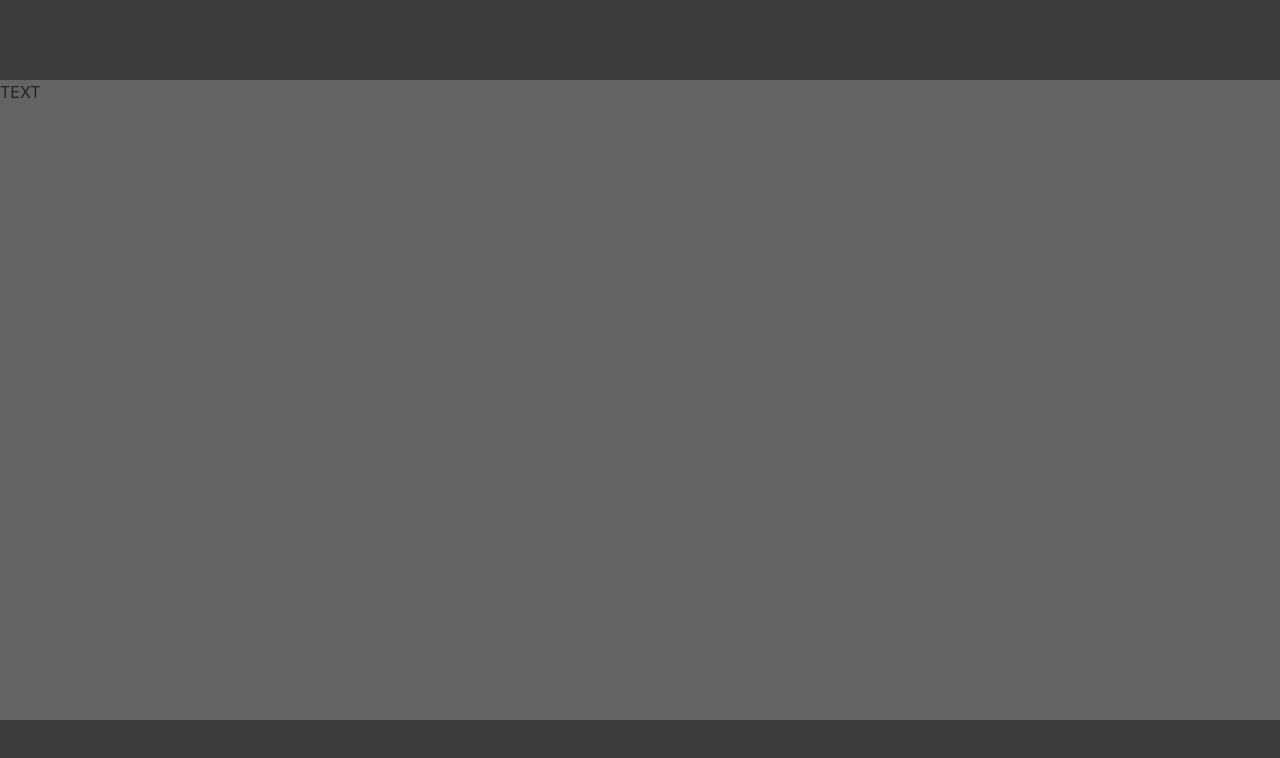
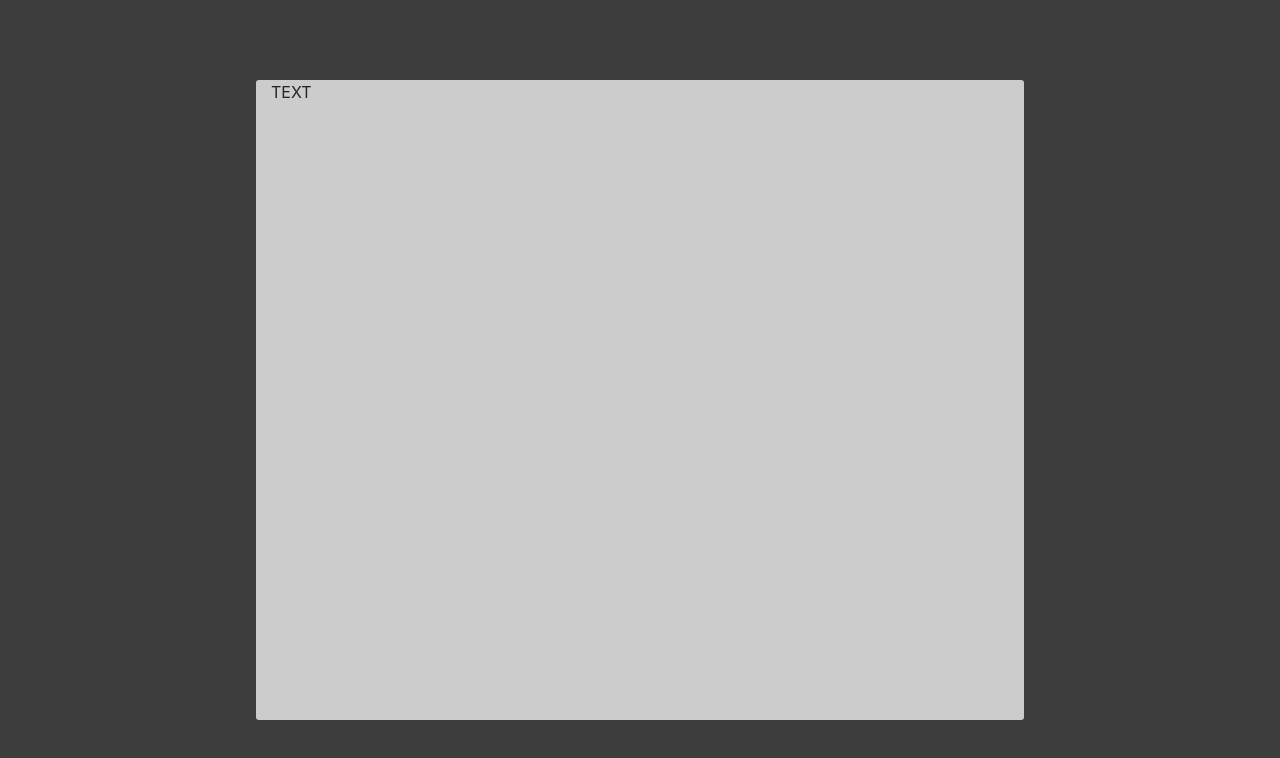
Before and after one commit to ajh657/ajh657.net, a website: page frontend/html/index.html in a window 1280 px wide. Drawn offline with nearby package versions, Linux system fonts and the light colour scheme.

Commit message:
Box center fixed

```diff
--- a/frontend/css/index.css
+++ b/frontend/css/index.css
@@ -1,12 +1,16 @@
 html,body{
     background: rgb(61, 61, 61);
-    height: 100%;
 }
 
 .col{
-    background: rgb(100, 100, 100);
-    width: 60% !important;
-    height: 80% !important;
-    justify-content: center;
-    align-items: center;
+    position: absolute;
+    margin: auto;
+    top: 0;
+    right: 0;
+    bottom: 0;
+    left: 0;
+    width: 60%;
+    height: 80%;
+    background-color: #ccc;
+    border-radius: 3px;
 }
```
